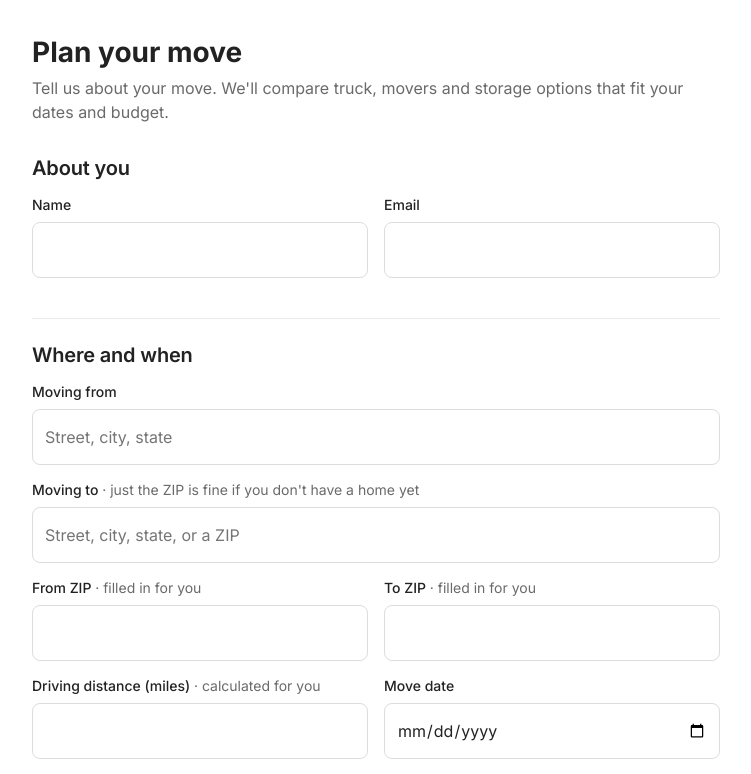
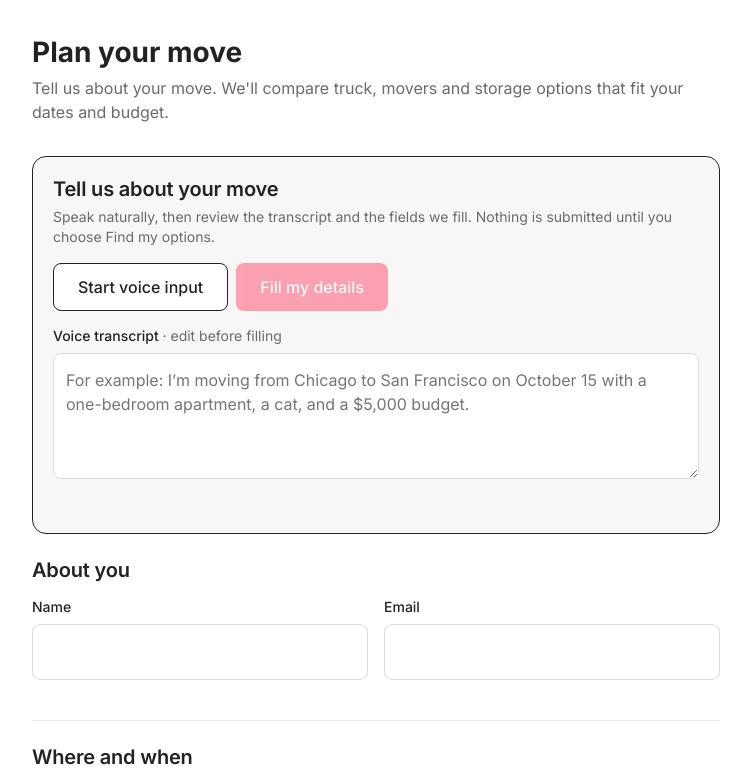
Before and after one commit to jianiye-coder/relocation-agent, a FastAPI app: page / in a window 1280 px wide. Shown: the part 80-854 px from the top of the page, without its empty margins (264-1015 px from the left). Run offline with FastAPI, Linux system fonts and the light colour scheme; some libraries are stand-ins or nearby versions.

Commit message:
Add voice intake autofill

```diff
--- a/moving_agent/web/app.py
+++ b/moving_agent/web/app.py
@@ -14,10 +14,10 @@ from dotenv import load_dotenv
 from fastapi import FastAPI, Form, HTTPException, Request
 from fastapi.responses import HTMLResponse, JSONResponse, RedirectResponse
 from fastapi.templating import Jinja2Templates
-from pydantic import ValidationError
+from pydantic import BaseModel, ValidationError
 from pydantic_ai.usage import UsageLimits
 
-from .. import geo, home, photo_inventory
+from .. import geo, home, photo_inventory, voice_intake
 from ..agent import AgentDeps, build_model, fill_derived, model_configured, moving_agent, pick_model, run_without_llm, trace
 from ..models import HomeSize, Intake
 from ..adapters import QuoteCache, RegistrySource, default_registry
@@ -107,6 +107,19 @@ def intake_form(request: Request):
 
 
 # ---- address lookup ----
+
+class VoiceAutofillRequest(BaseModel):
+    transcript: str
+
+
+@app.post("/api/intake/voice-autofill")
+async def voice_autofill(payload: VoiceAutofillRequest):
+    """Return user-reviewable form values extracted from a browser voice transcript."""
+    try:
+        fields = await voice_intake.extract(payload.transcript, pick_model())
+    except voice_intake.VoiceIntakeError as exc:
+        raise HTTPException(422, str(exc)) from exc
+    return {"fields": fields.model_dump(mode="json", exclude_none=True)}
 
 @app.get("/api/geo/place")
 def api_place(address: str):
--- a/moving_agent/web/templates/base.html
+++ b/moving_agent/web/templates/base.html
@@ -49,6 +49,13 @@
   label { display: block; font-size: 14px; font-weight: 500; line-height: 1.29; color: var(--ink); margin: 0 0 8px; }
   .hint { font-weight: 400; color: var(--muted); }
   .field-help { margin: 6px 0 0; color: var(--muted); font-size: 13px; line-height: 1.35; }
+  .voice-intake { margin: 0 0 24px; padding: 20px; border: 1px solid var(--ink); border-radius: var(--r-md); background: var(--surface-soft); }
+  .voice-intake h2 { margin-bottom: 6px; }
+  .voice-intake p { margin: 0; }
+  .voice-actions { display: flex; gap: 8px; flex-wrap: wrap; margin-top: 16px; }
+  .voice-transcript { margin-top: 16px; }
+  .voice-transcript textarea { background: var(--canvas); }
+  .voice-status { min-height: 20px; margin-top: 8px !important; }
   .geo-note { margin: 6px 0 0; min-height: 0; }
   .geo-note:empty { display: none; }
   input, select, textarea {
--- a/moving_agent/web/templates/intake.html
+++ b/moving_agent/web/templates/intake.html
@@ -3,6 +3,14 @@
 {% block content %}
 <h1>Plan your move</h1>
 <p class="lead">Tell us about your move. We'll compare truck, movers and storage options that fit your dates and budget.</p>
+
+<section class="voice-intake" aria-labelledby="voice-intake-title">
+  <h2 id="voice-intake-title">Tell us about your move</h2>
+  <p class="muted">Speak naturally, then review the transcript and the fields we fill. Nothing is submitted until you choose Find my options.</p>
+  <div class="voice-actions"><button id="start_voice" class="btn btn-secondary" type="button">Start voice input</button><button id="fill_from_voice" class="btn btn-primary" type="button" disabled>Fill my details</button></div>
+  <div class="voice-transcript"><label for="voice_transcript">Voice transcript <span class="hint">· edit before filling</span></label><textarea id="voice_transcript" rows="4" placeholder="For example: I’m moving from Chicago to San Francisco on October 15 with a one-bedroom apartment, a cat, and a $5,000 budget."></textarea></div>
+  <p id="voice_status" class="muted voice-status" role="status" aria-live="polite"></p>
+</section>
 
 {% if errors %}
 <div class="errors" role="alert"><strong>Please fix:</strong><ul>{% for e in errors %}<li>{{ e }}</li>{% endfor %}</ul></div>
@@ -133,6 +141,79 @@
 </form>
 
 <script>
+// Browser speech recognition creates a reviewable local transcript. Only when
+// the user explicitly chooses Fill my details is that transcript sent for field extraction.
+(() => {
+  const start = document.getElementById("start_voice");
+  const fill = document.getElementById("fill_from_voice");
+  const transcript = document.getElementById("voice_transcript");
+  const status = document.getElementById("voice_status");
+  const Recognition = window.SpeechRecognition || window.webkitSpeechRecognition;
+  let recognition, finalText = "", listening = false;
+
+  const setStatus = (text) => { status.textContent = text; };
+  const checkTranscript = () => { fill.disabled = !transcript.value.trim(); };
+  transcript.addEventListener("input", checkTranscript);
+
+  if (!Recognition) {
+    start.disabled = true;
+    setStatus("Voice input is not available in this browser. You can paste a transcript here instead.");
+  } else {
+    recognition = new Recognition();
+    recognition.continuous = true;
+    recognition.interimResults = true;
+    recognition.lang = navigator.language || "en-US";
+    recognition.onstart = () => { listening = true; start.textContent = "Stop voice input"; setStatus("Listening… speak naturally."); };
+    recognition.onresult = (event) => {
+      let interim = "";
+      for (let i = event.resultIndex; i < event.results.length; i += 1) {
+        const text = event.results[i][0].transcript;
+        if (event.results[i].isFinal) finalText += text + " "; else interim += text;
+      }
+      transcript.value = (finalText + interim).trim();
+      checkTranscript();
+    };
+    recognition.onerror = (event) => { setStatus(event.error === "not-allowed" ? "Microphone permission was not granted. Paste a transcript instead." : "Voice input stopped: " + event.error + ". You can paste a transcript instead."); };
+    recognition.onend = () => { listening = false; start.textContent = "Start voice input"; if (transcript.value.trim()) setStatus("Review the transcript, then choose Fill my details."); };
+    start.addEventListener("click", () => { if (listening) recognition.stop(); else { finalText = transcript.value.trim() ? transcript.value.trim() + " " : ""; recognition.start(); } });
+  }
+
+  const setValue = (name, value) => {
+    const field = document.querySelector("[name='" + name + "']");
+    if (!field || value === null || value === undefined) return false;
+    field.value = value;
+    if (name === "from_address" || name === "to_address") field.dispatchEvent(new Event("change", {bubbles: true}));
+    return true;
+  };
+  const setChecks = (name, values) => {
+    if (!Array.isArray(values)) return 0;
+    const selected = new Set(values); let count = 0;
+    document.querySelectorAll("input[name='" + name + "']").forEach((field) => { field.checked = selected.has(field.value); count += 1; });
+    return count ? 1 : 0;
+  };
+  fill.addEventListener("click", async () => {
+    const text = transcript.value.trim();
+    if (!text) return;
+    fill.disabled = true; setStatus("Finding the details you stated…");
+    try {
+      const response = await fetch("/api/intake/voice-autofill", {method: "POST", headers: {"Content-Type": "application/json"}, body: JSON.stringify({transcript: text})});
+      const result = await response.json();
+      if (!response.ok) throw new Error(result.detail || "Voice autofill is unavailable.");
+      const fields = result.fields || {}; let filled = 0;
+      Object.entries(fields).forEach(([name, value]) => {
+        if (name === "pets") filled += setValue(name, value.join(", ")) ? 1 : 0;
+        else if (name === "items_to_sell") filled += setValue(name, value.join("\n")) ? 1 : 0;
+        else if (name === "vehicles" || name === "needs") filled += setChecks(name, value);
+        else if (name === "from_elevator" || name === "to_elevator") { const field = document.querySelector("[name='" + name + "']"); if (field) { field.checked = value; filled += 1; } }
+        else filled += setValue(name, value) ? 1 : 0;
+      });
+      setStatus(filled ? "Filled " + filled + " field" + (filled === 1 ? "" : "s") + ". Please review every value before continuing." : "No form details were clear enough to fill. Edit the transcript or complete the form manually.");
+    } catch (error) { setStatus(error.message); }
+    finally { checkTranscript(); }
+  });
+})();
+</script>
+<script>
 // Look up each address when the user leaves the field, fill in its ZIP,
 // then calculate the driving distance once both are known.
 (function () {
```
Also changed, not shown: moving_agent/voice_intake.py (added, +75 -0 lines), tests/test_voice_intake.py (added, +37 -0 lines).
